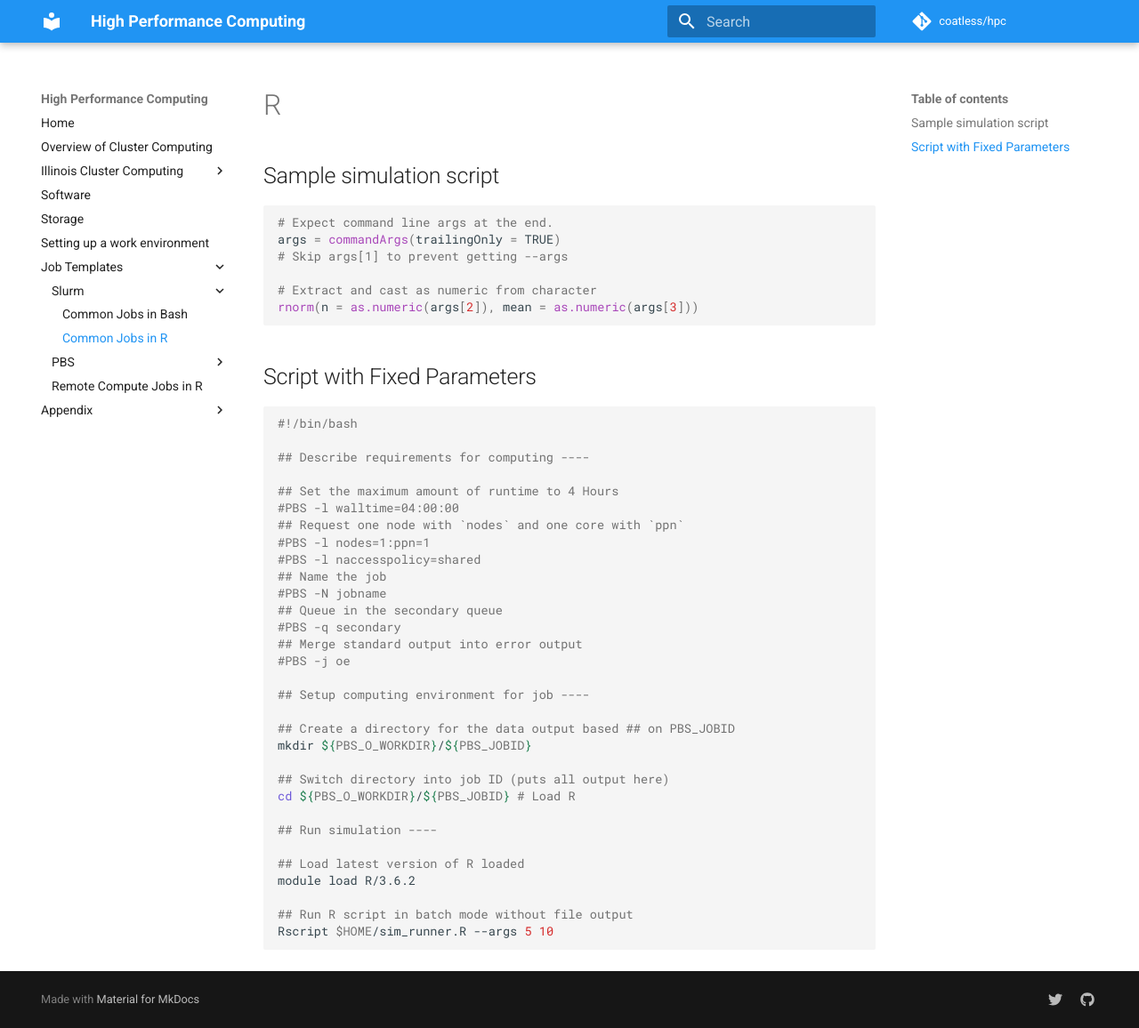
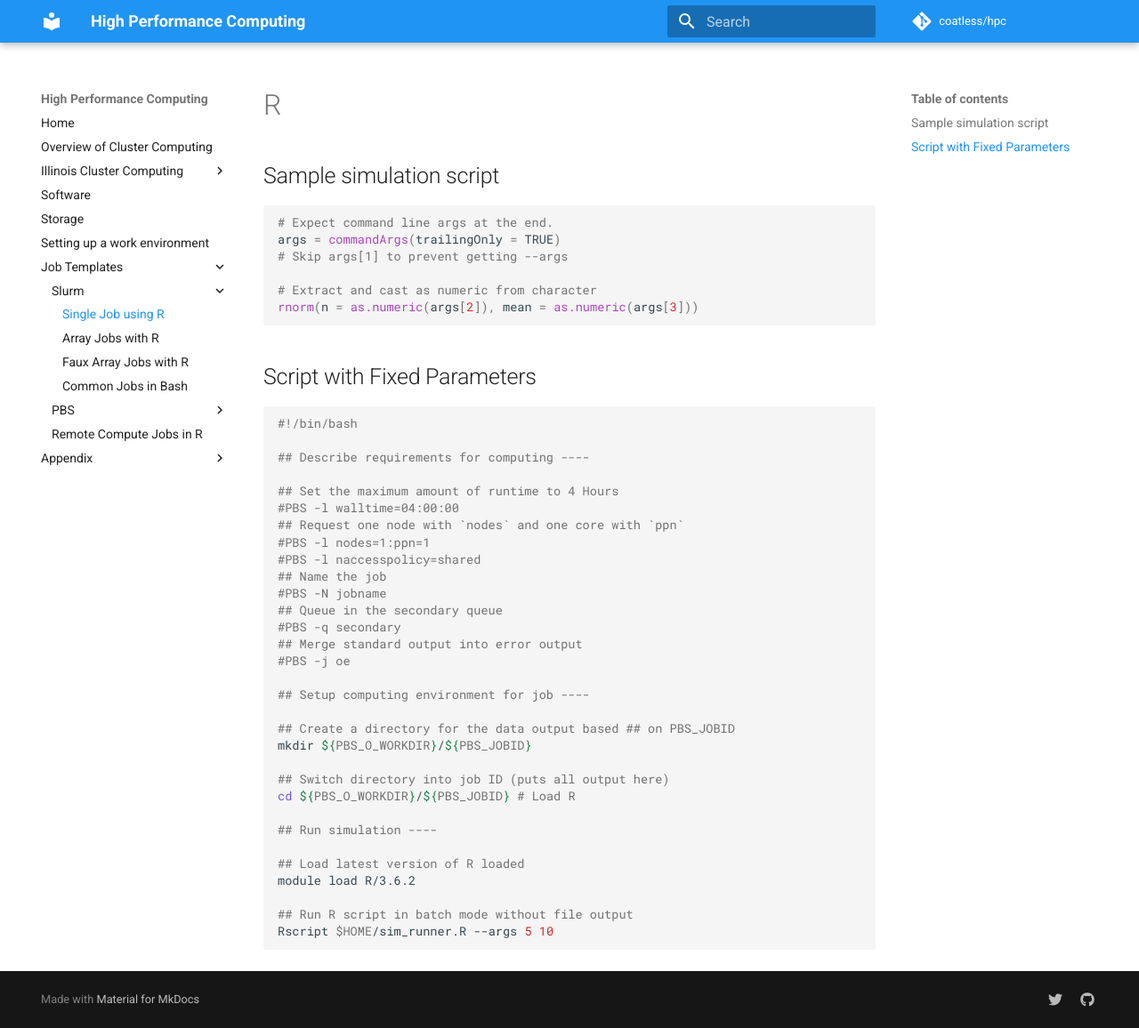
Before and after one commit to coatless/hpc, an MkDocs documentation site: the page built from docs/slurm/r-jobs.md, in a window 1280 px wide and 1156 px high. Shown: the whole window at 89% size. Built offline with MkDocs 1.6.1 and Material for MkDocs 9.7.7, drawn with Linux system fonts in a browser that asks for light colours; comment, search, counter and statistics services are not loaded.

Commit message:
Update slurm index

```diff
--- a/mkdocs.yml
+++ b/mkdocs.yml
@@ -81,8 +81,10 @@ nav:
   - Setting up a work environment: cluster-setup.md
   - Job Templates:
     - Slurm:
+      - Single Job using R: slurm/r-jobs.md
+      - Array Jobs with R: slurm/array-jobs-r.md
+      - Faux Array Jobs with R: slurm/faux-array-jobs-r.md
       - Common Jobs in Bash: slurm/bash-jobs.md
-      - Common Jobs in R: slurm/r-jobs.md
     - PBS:
       - Common Jobs in Bash: pbs/bash-jobs.md
       - Common Jobs in R: pbs/r-jobs.md
```
